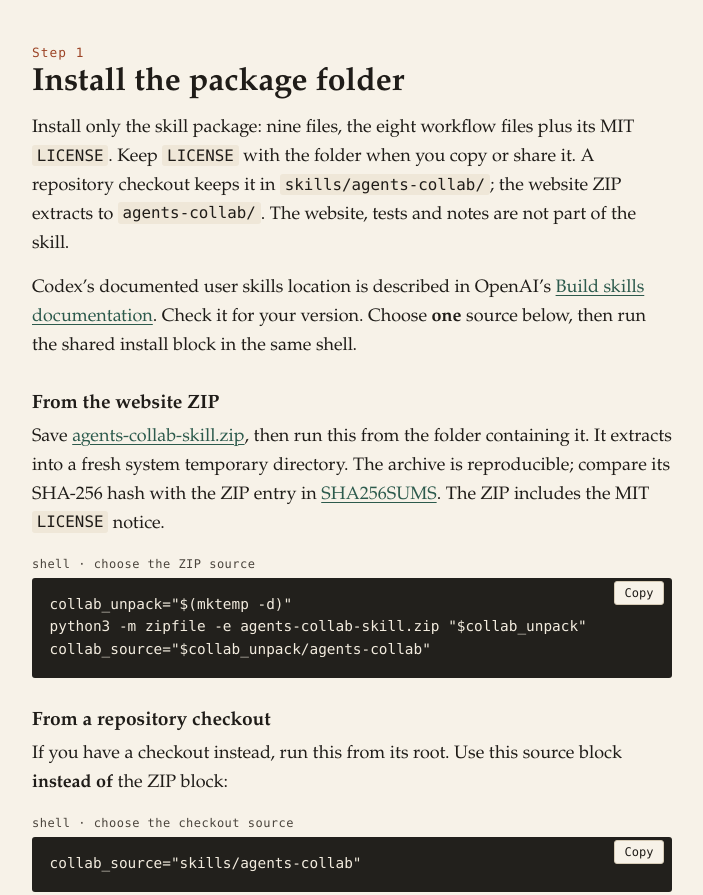
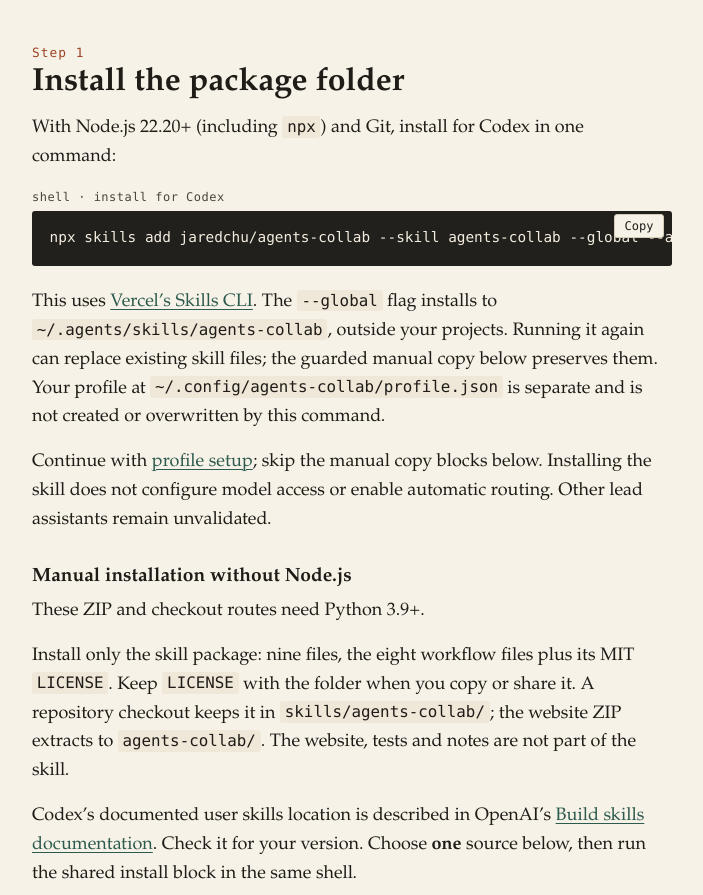
Before and after one commit to jaredchu/agents-collab, a plain HTML site: page website/guide/index.html in a window 1280 px wide. Shown: the part 689-1584 px from the top of the page, without its empty margins (288-991 px from the left). Drawn offline with Linux system fonts and the light colour scheme.

Commit message:
Add one-command Codex installation and abstract favicon

```diff
--- a/website/guide/index.html
+++ b/website/guide/index.html
@@ -3,6 +3,9 @@
 <head>
   <meta charset="utf-8">
   <meta name="viewport" content="width=device-width, initial-scale=1">
+  <link rel="icon" href="../favicon.ico" type="image/x-icon" sizes="16x16 32x32 48x48">
+  <link rel="icon" href="../assets/favicon-32.png" type="image/png" sizes="32x32">
+  <link rel="apple-touch-icon" href="../assets/apple-touch-icon.png" sizes="180x180">
   <title>Guide — Agents Collab</title>
   <meta name="description" content="Install the Agents Collab skill folder, keep or create a personal profile, validate its structure and invoke the skill explicitly.">
   <link rel="stylesheet" href="../assets/site.css">
@@ -48,6 +51,15 @@
       </nav>
 
       <h2 id="install"><span class="num">Step 1</span>Install the package folder</h2>
+      <p>With Node.js 22.20+ (including <code>npx</code>) and Git, install for Codex in one command:</p>
+      <div class="code-block">
+        <p class="code-label">shell · install for Codex</p>
+        <pre><code id="install-command">npx skills add jaredchu/agents-collab --skill agents-collab --global --agent codex</code></pre>
+      </div>
+      <p>This uses <a href="https://github.com/vercel-labs/skills">Vercel’s Skills CLI</a>. The <code>--global</code> flag installs to <code>~/.agents/skills/agents-collab</code>, outside your projects. Running it again can replace existing skill files; the guarded manual copy below preserves them. Your profile at <code>~/.config/agents-collab/profile.json</code> is separate and is not created or overwritten by this command.</p>
+      <p>Continue with <a href="#profile">profile setup</a>; skip the manual copy blocks below. Installing the skill does not configure model access or enable automatic routing. Other lead assistants remain unvalidated.</p>
+      <h3 id="manual">Manual installation without Node.js</h3>
+      <p>These ZIP and checkout routes need Python 3.9+.</p>
       <p>Install only the skill package: nine files, the eight workflow files plus its MIT <code>LICENSE</code>. Keep <code>LICENSE</code> with the folder when you copy or share it. A repository checkout keeps it in <code>skills/agents-collab/</code>; the website ZIP extracts to <code>agents-collab/</code>. The website, tests and notes are not part of the skill.</p>
       <p>Codex’s documented user skills location is described in OpenAI’s <a href="https://learn.chatgpt.com/docs/build-skills#how-chatgpt-and-codex-use-skills">Build skills documentation</a>. Check it for your version. Choose <strong>one</strong> source below, then run the shared install block in the same shell.</p>
       <h3 id="download">From the website ZIP</h3>
@@ -83,6 +95,7 @@ fi</code></pre>
 
       <h2 id="profile"><span class="num">Step 2</span>Create or keep a profile</h2>
       <p>The profile holds personal choices: models, transports, reasoning requests, routing, review recipes, time targets and a private records root. It lives outside every project at <code>~/.config/agents-collab/profile.json</code>.</p>
+      <p>For the writer/reviewer example, first save <a href="../downloads/writer-review.profile.example.json">writer-review.profile.example.json</a>. This separate download works after either CLI or manual installation.</p>
       <p><strong>Keep an existing profile.</strong> Copy a template only if none exists. Run this from the folder where you saved the example file (in a repository checkout it is <code>docs/examples/</code>):</p>
       <div class="code-block">
         <p class="code-label">shell · create the profile only if absent</p>
```
Also changed, not shown: website/experiments/index.html (+3 -0 lines), website/index.html (+10 -0 lines), website/research/index.html (+3 -0 lines), website/story/index.html (+3 -0 lines), website/assets/apple-touch-icon.png (added), website/assets/favicon-32.png (added), website/assets/mark.png (added), website/favicon.ico (added), 3 other files.
